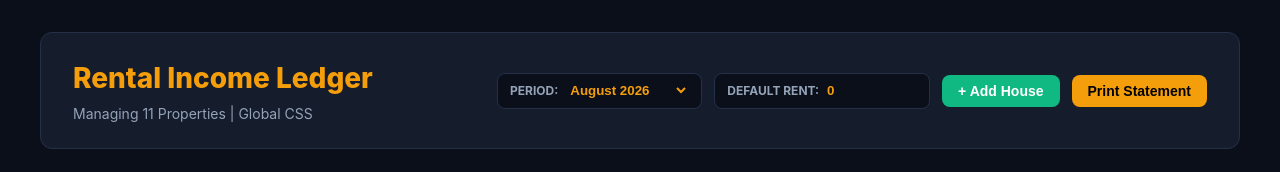
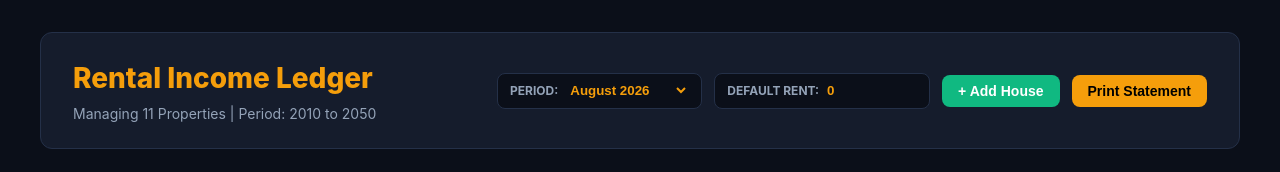
Before and after one commit to mkavulu/Rent-App, a React (Vite) app: page / in a window 1280 px wide. Shown: the top 172 px of the page. Built offline with nearby package versions, Linux system fonts and the light colour scheme.

Commit message:
made changes

```diff
--- a/src/App.jsx
+++ b/src/App.jsx
@@ -1,6 +1,6 @@
 import React, { useState, useEffect } from 'react';
 
-// Generates all months from January 2010 to December 2030
+// Generates all months from January 2010 to December 2050
 const generateMonthOptions = () => {
   const months = [
     'January', 'February', 'March', 'April', 'May', 'June',
@@ -8,7 +8,7 @@ const generateMonthOptions = () => {
   ];
   const options = [];
 
-  for (let year = 2010; year <= 2030; year++) {
+  for (let year = 2010; year <= 2050; year++) {
     for (const month of months) {
       options.push(`${month} ${year}`);
     }
@@ -20,23 +20,18 @@ const ALL_MONTHS = generateMonthOptions();
 const CURRENT_MONTH = 'August 2026';
 
 export default function App() {
-  // Default target rent initialized to 0
   const [defaultRent, setDefaultRent] = useState(0);
 
-  // Initializing units state with 0 target rent and 0 paid amounts
+  // Base unit structure with isolated monthly histories
   const [units, setUnits] = useState(() => {
-    const saved = localStorage.getItem('rental_units_history_v6');
+    const saved = localStorage.getItem('rental_units_history_v8');
     if (saved) return JSON.parse(saved);
 
     return Array.from({ length: 11 }, (_, i) => ({
       id: i + 1,
       houseNo: `House ${i + 1}`,
       tenantName: `Tenant ${i + 1}`,
-      monthlyRent: 0,
-      history: [
-        { month: 'July 2026', amountPaid: 0, datePaid: '', balance: 0 },
-        { month: 'August 2026', amountPaid: 0, datePaid: '', balance: 0 }
-      ]
+      history: []
     }));
   });
 
@@ -44,22 +39,24 @@ export default function App() {
   const [editingUnit, setEditingUnit] = useState(null);
   const [receiptUnit, setReceiptUnit] = useState(null);
 
-  // Form inputs default to 0 and empty date
+  const [monthlyRentInput, setMonthlyRentInput] = useState(0);
   const [payAmount, setPayAmount] = useState(0);
   const [payDate, setPayDate] = useState('');
 
   useEffect(() => {
-    localStorage.setItem('rental_units_history_v6', JSON.stringify(units));
+    localStorage.setItem('rental_units_history_v8', JSON.stringify(units));
   }, [units]);
 
+  // Retrieve monthly history record strictly for the chosen period
   const getMonthRecord = (unit, month) => {
     const record = unit.history.find(h => h.month === month);
-    return record || { month, amountPaid: 0, datePaid: '', balance: unit.monthlyRent };
+    return record || { month, monthlyRent: 0, amountPaid: 0, datePaid: '', balance: 0 };
   };
 
   const handleOpenEdit = (unit) => {
     const currentRecord = getMonthRecord(unit, selectedMonth);
     setEditingUnit({ ...unit });
+    setMonthlyRentInput(currentRecord.monthlyRent || 0);
     setPayAmount(currentRecord.amountPaid || 0);
     setPayDate(currentRecord.datePaid || new Date().toISOString().split('T')[0]);
   };
@@ -67,15 +64,17 @@ export default function App() {
   const handleSavePayment = (e) => {
     e.preventDefault();
     const paid = Number(payAmount);
-    const rentTarget = Number(editingUnit.monthlyRent);
+    const rentTarget = Number(monthlyRentInput);
 
     setUnits(units.map(u => {
       if (u.id !== editingUnit.id) return u;
 
       const newHistory = [...u.history];
       const existingIndex = newHistory.findIndex(h => h.month === selectedMonth);
+
       const newRecord = {
         month: selectedMonth,
+        monthlyRent: rentTarget,
         amountPaid: paid,
         datePaid: payDate,
         balance: rentTarget - paid
@@ -91,7 +90,6 @@ export default function App() {
         ...u,
         houseNo: editingUnit.houseNo,
         tenantName: editingUnit.tenantName,
-        monthlyRent: rentTarget,
         history: newHistory
       };
     }));
@@ -99,7 +97,6 @@ export default function App() {
     setEditingUnit(null);
   };
 
-  // Dynamically add a house defaulting rent to 0
   const handleAddHouse = () => {
     const newCount = units.length + 1;
     const rentVal = Number(defaultRent) || 0;
@@ -108,9 +105,8 @@ export default function App() {
       id: Date.now(),
       houseNo: `House ${newCount}`,
       tenantName: `Tenant ${newCount}`,
-      monthlyRent: rentVal,
       history: [
-        { month: selectedMonth, amountPaid: 0, datePaid: '', balance: rentVal }
+        { month: selectedMonth, monthlyRent: rentVal, amountPaid: 0, datePaid: '', balance: rentVal }
       ]
     };
     setUnits([...units, newUnit]);
@@ -122,7 +118,7 @@ export default function App() {
     }
   };
 
-  const totalExpected = units.reduce((acc, u) => acc + u.monthlyRent, 0);
+  const totalExpected = units.reduce((acc, u) => acc + getMonthRecord(u, selectedMonth).monthlyRent, 0);
   const totalCollected = units.reduce((acc, u) => acc + getMonthRecord(u, selectedMonth).amountPaid, 0);
   const totalBalance = totalExpected - totalCollected;
 
@@ -130,15 +126,15 @@ export default function App() {
     <div className="app-container">
       <div className={receiptUnit ? "no-print" : ""}>
 
-        {/* Header Toolbar */}
+        {/* Header Bar */}
         <header className="app-header">
           <div>
             <h1 className="header-title">Rental Income Ledger</h1>
-            <p className="header-subtitle">Managing {units.length} Properties | Global CSS</p>
+            <p className="header-subtitle">Managing {units.length} Properties | Period: 2010 to 2050</p>
           </div>
 
           <div className="toolbar no-print">
-            {/* Period Dropdown Selector */}
+            {/* Period Dropdown Selector (2010 - 2050) */}
             <div className="period-picker">
               <label>Period:</label>
               <select value={selectedMonth} onChange={(e) => setSelectedMonth(e.target.value)}>
@@ -150,7 +146,7 @@ export default function App() {
               </select>
             </div>
 
-            {/* Default Rent Control set to 0 */}
+            {/* Default Rent Picker */}
             <div className="default-rent-picker">
               <label>Default Rent:</label>
               <input
@@ -199,13 +195,13 @@ export default function App() {
             <tbody>
               {units.map((unit) => {
                 const record = getMonthRecord(unit, selectedMonth);
-                const balance = unit.monthlyRent - record.amountPaid;
+                const balance = record.monthlyRent - record.amountPaid;
 
                 return (
                   <tr key={unit.id}>
                     <td><strong className="text-gold">{unit.houseNo}</strong></td>
                     <td>{unit.tenantName}</td>
-                    <td>KES {unit.monthlyRent.toLocaleString()}</td>
+                    <td>KES {record.monthlyRent.toLocaleString()}</td>
                     <td className="text-emerald" style={{ fontWeight: 600 }}>KES {record.amountPaid.toLocaleString()}</td>
                     <td className={balance > 0 ? 'text-red' : ''} style={{ fontWeight: 700 }}>
                       KES {balance.toLocaleString()}
@@ -226,7 +222,7 @@ export default function App() {
         </div>
       </div>
 
-      {/* Record & Edit Modal */}
+      {/* Record Modal */}
       {editingUnit && (
         <div className="modal-overlay no-print">
           <div className="modal-card">
@@ -253,11 +249,11 @@ export default function App() {
                 />
               </div>
               <div className="form-group">
-                <label>Monthly Rent Target (KES)</label>
+                <label>Monthly Rent Target for {selectedMonth} (KES)</label>
                 <input
                   type="number"
-                  value={editingUnit.monthlyRent}
-                  onChange={(e) => setEditingUnit({ ...editingUnit, monthlyRent: e.target.value })}
+                  value={monthlyRentInput}
+                  onChange={(e) => setMonthlyRentInput(e.target.value)}
                   required
                 />
               </div>
@@ -313,7 +309,7 @@ export default function App() {
               </div>
               <div className="receipt-row receipt-row border-top">
                 <span>Monthly Rent Target:</span>
-                <span>KES {receiptUnit.unit.monthlyRent.toLocaleString()}</span>
+                <span>KES {receiptUnit.record.monthlyRent.toLocaleString()}</span>
               </div>
               <div className="receipt-row">
                 <span>Amount Paid:</span>
```
